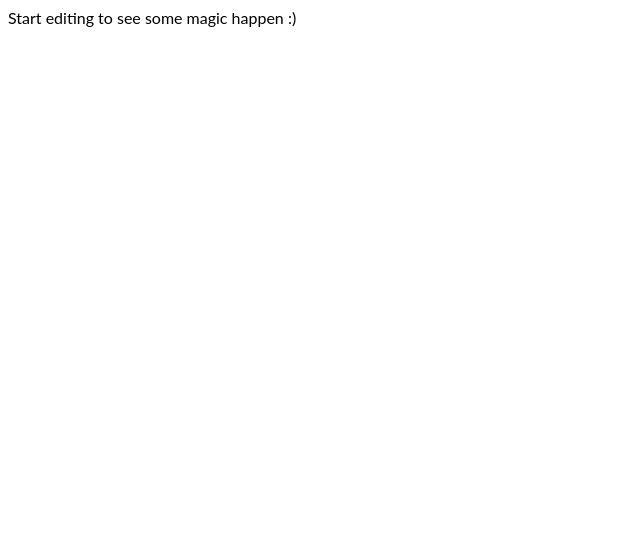
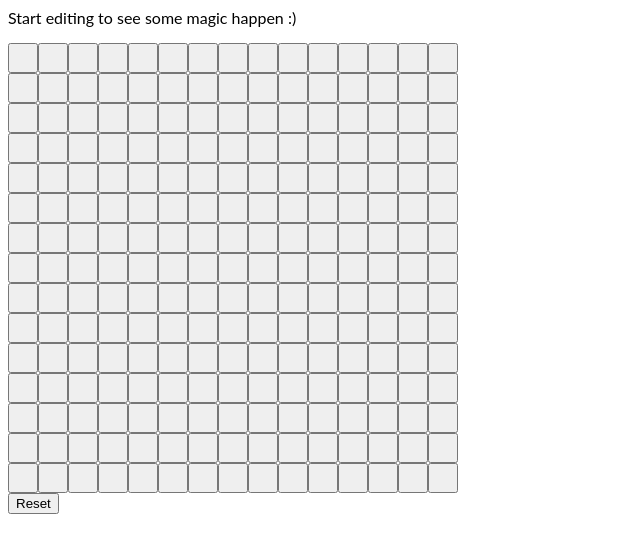
Before and after one commit to jhumfreez/MineSweeper, an Angular app: page / in a window 1280 px wide. Shown: the top 552 px of the page, without its empty margins (0-640 px from the left). Built offline with nearby package versions, Linux system fonts and the light colour scheme.

Commit message:
6 files modified

```diff
--- a/src/app/app.component.css
+++ b/src/app/app.component.css
@@ -1,3 +1,10 @@
 p {
   font-family: Lato;
 }
+
+.btn-tile {
+  --size: 30px;
+  height: var(--size);
+  width: var(--size);
+  padding: 7px;
+}
--- a/src/app/app.component.html
+++ b/src/app/app.component.html
@@ -1 +1,7 @@
 <p>Start editing to see some magic happen :)</p>
+<div *ngFor="let row of board.board; index as i">
+  <span *ngFor="let tile of row; index as j">
+    <button class="btn-tile" (click)="revealTile(i,j)">{{tile.revealed ? tile.adjacentMineCount: ''}}</button>
+  </span>
+</div>
+<button (click)="reset()">Reset</button>
--- a/src/app/app.component.ts
+++ b/src/app/app.component.ts
@@ -1,10 +1,26 @@
-import { Component, VERSION } from '@angular/core';
+import { Component } from '@angular/core';
+import { GameBoard, Point } from './types';
 
 @Component({
   selector: 'my-app',
   templateUrl: './app.component.html',
-  styleUrls: [ './app.component.css' ]
+  styleUrls: ['./app.component.css'],
 })
-export class AppComponent  {
-  name = 'Angular ' + VERSION.major;
+export class AppComponent {
+  board: GameBoard;
+  defaultSize: number;
+  defaultMineCount: number;
+  constructor() {
+    this.defaultSize = 15;
+    this.defaultMineCount = Math.floor(this.defaultSize * 0.2);
+    this.board = new GameBoard(this.defaultSize, this.defaultMineCount);
+  }
+
+  revealTile(x:number,y:number){
+    this.board.revealTile(new Point(x,y));
+  }
+
+  reset(){
+    this.board.reset();
+  }
 }
--- a/src/app/app.module.ts
+++ b/src/app/app.module.ts
@@ -3,20 +3,9 @@ import { BrowserModule } from '@angular/platform-browser';
 import { FormsModule } from '@angular/forms';
 
 import { AppComponent } from './app.component';
-import { GameBoard } from './types';
-
 @NgModule({
-  imports:      [ BrowserModule, FormsModule ],
-  declarations: [ AppComponent ],
-  bootstrap:    [ AppComponent ]
+  imports: [BrowserModule, FormsModule],
+  declarations: [AppComponent],
+  bootstrap: [AppComponent],
 })
-export class AppModule {
-  board: GameBoard;
-  defaultSize: number;
-  defaultMineCount: number;
-  constructor(){
-    this.defaultSize = 15;
-    this.defaultMineCount = Math.floor(this.defaultSize * .2);
-    this.board = new GameBoard(this.defaultSize, );
-  }
-}
+export class AppModule {}
--- a/src/app/types.ts
+++ b/src/app/types.ts
@@ -1,4 +1,16 @@
 import { generateBoard, getRandomInt } from './utils';
+
+export interface Point {
+  x: number;
+  y: number;
+}
+
+export class Point implements Point {
+  constructor(x: number, y: number) {
+    this.x = x;
+    this.y = y;
+  }
+}
 
 export interface Tile {
   isMine: boolean;
@@ -14,7 +26,7 @@ export interface GameBoard {
   score: number;
   boardSize: number;
   board: Tile[][];
-  reveal();
+  revealBoard();
   reset();
   updateScore(value: number);
 }
@@ -56,19 +68,23 @@ export class GameBoard implements GameBoard {
 
   private initMines() {
     // set isMine for random tiles until max is reached
-    for(let i = this.maxMineCount; i > 0; i--){
+    for (let i = this.maxMineCount; i > 0; i--) {
       const positionX = getRandomInt(this.boardSize - 1);
       const positionY = getRandomInt(this.boardSize - 1);
       this.board[positionX][positionY].setMine();
     }
   }
 
-  reveal() {
+  revealBoard() {
     for (const arr of this.board) {
       for (const tile of arr) {
         tile.reveal();
       }
     }
+  }
+
+  revealTile(position: Point) {
+    this.board[position.x][position.y].reveal();
   }
 
   reset() {
--- a/src/app/utils.ts
+++ b/src/app/utils.ts
@@ -1,7 +1,14 @@
 import { Tile } from './types';
 
 export const generateBoard = (height: number, width: number) => {
-  return new Array(height).fill(new Array(width).fill(new Tile()));
+  const rows = new Array(height).fill(null);
+  for (let i = 0; i < rows.length; i++) {
+    rows[i] = new Array(width).fill(null);
+    for (let j = 0; j < rows[i].length; j++) {
+      rows[i][j] = new Tile();
+    }
+  }
+  return rows;
 };
 
 export const getRandomInt = (max: number) => {
```
